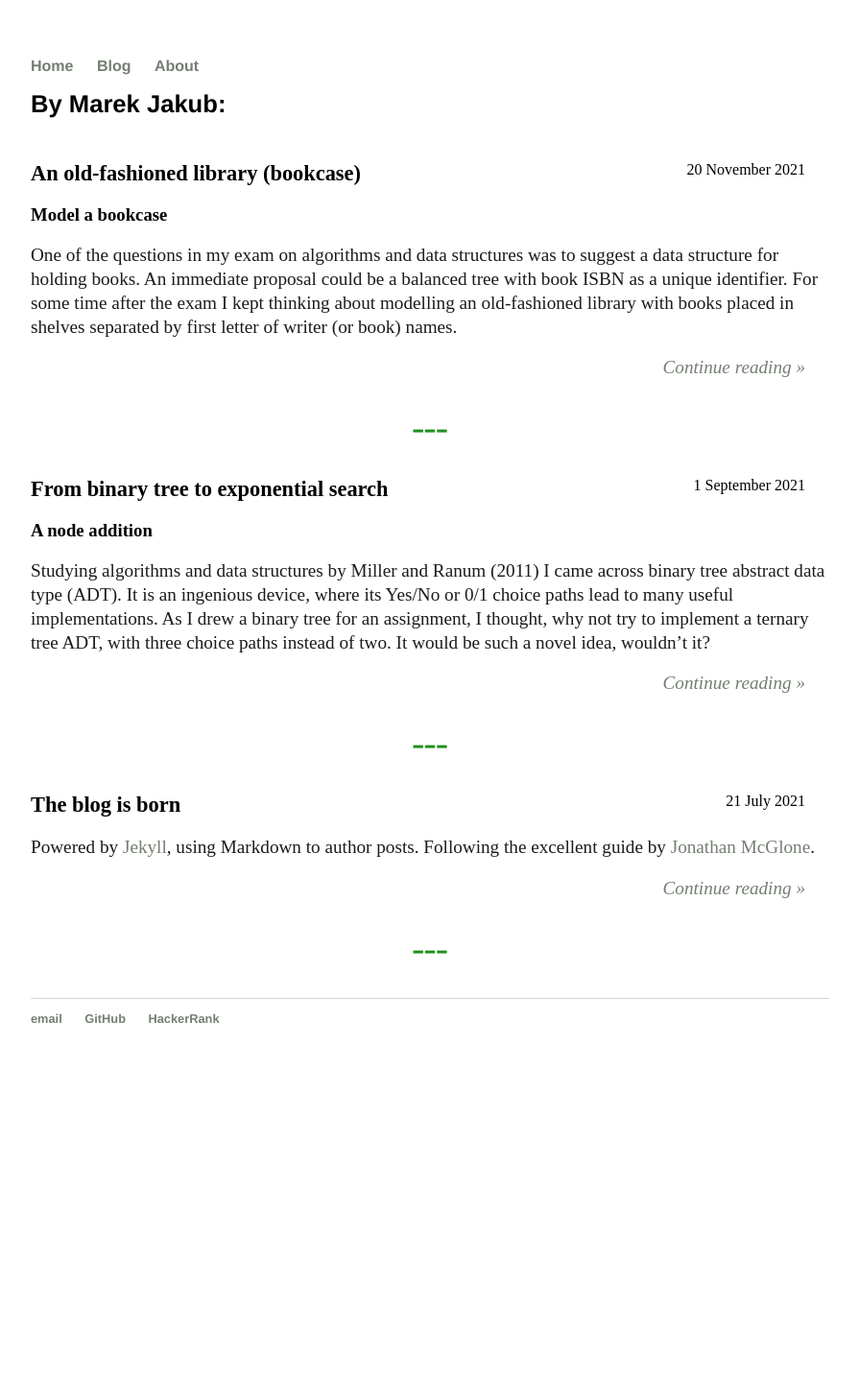
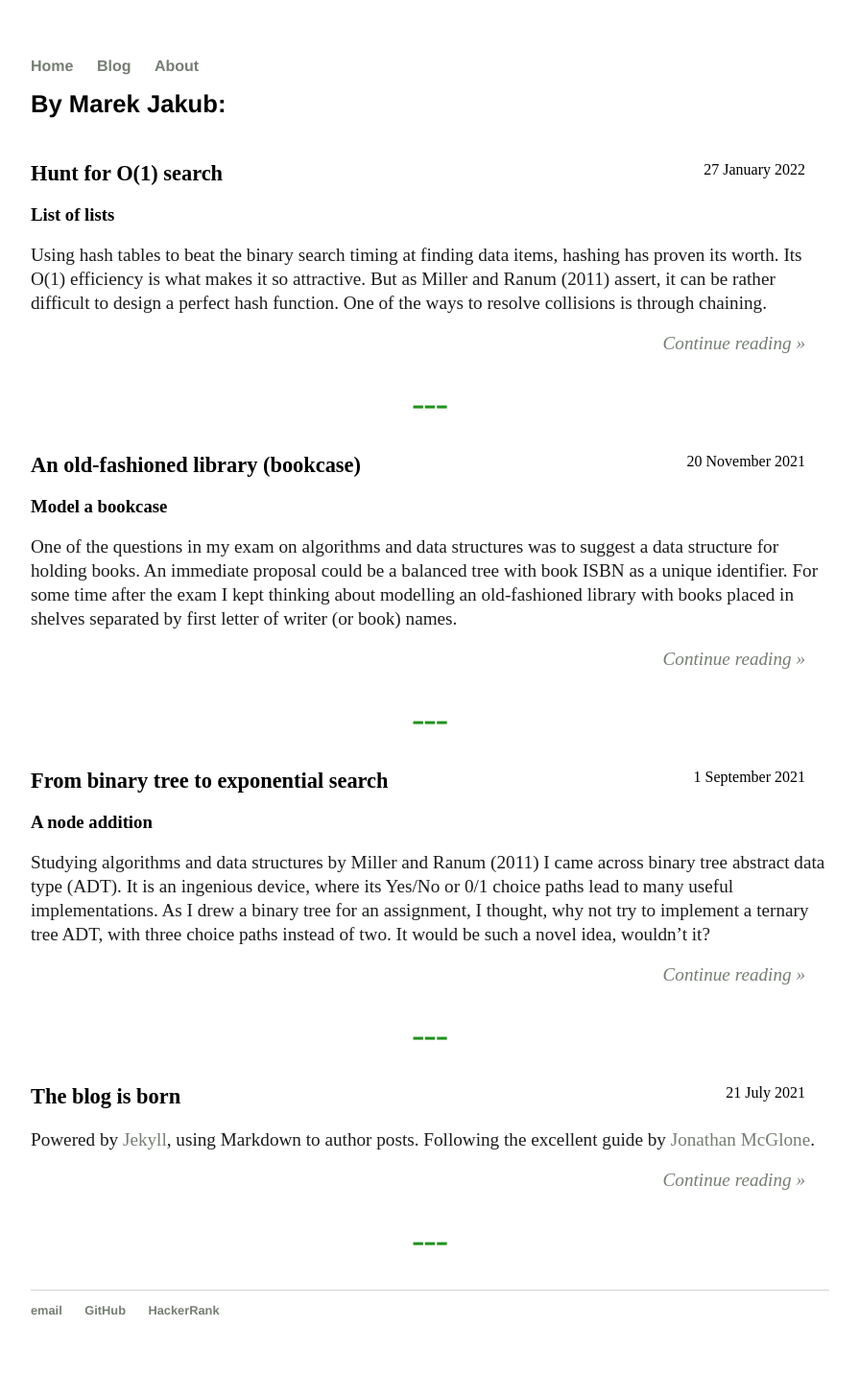
Before and after one commit to marek-jakub/marek-jakub.github.io, a Jekyll site: the page built from index.html, in a window 1280 px wide. Shown: the whole page at 96% size, without its empty margins (192-1087 px from the left). Built offline with Jekyll 4.4.1, drawn with Linux system fonts in a browser that asks for light colours; before the commit the page ends 1129 px from its top, so only the background shows below that.

Commit message:
Adding new post link.

```diff
--- a/index.html
+++ b/index.html
@@ -4,6 +4,27 @@ title: Student
 ---
 <div class="container">
 	<h1 id="intro">By Marek Jakub:</h1>
+
+	<article class="post">
+		<header class="post-header">
+			<h2 class="post-front"><a href="/blog/2021/11/20/marek-jakub-O1-search">
+				Hunt for O(1) search</a></h2>
+			<span class="post-date">27 January 2022</span>
+		</header>
+		<section class="post-content">
+			<h3>List of lists</h3>
+			<p>Using hash tables to beat the binary search timing at finding data
+			  items, hashing has proven its worth. Its O(1) efficiency is what makes
+			   it so attractive. But as Miller and Ranum (2011) assert, it can be
+			  rather difficult to design a perfect hash function. One of the ways
+			   to resolve collisions is through chaining.
+			</p>
+		</section>
+		<p class="continue-reading"><a href="/blog/2021/11/20/marek-jakub-O1-search">
+			Continue reading &raquo;</a>
+		</p>
+	</article>
+	<p class="divider">---</p>
 
 	<article class="post">
 		<header class="post-header">
```
